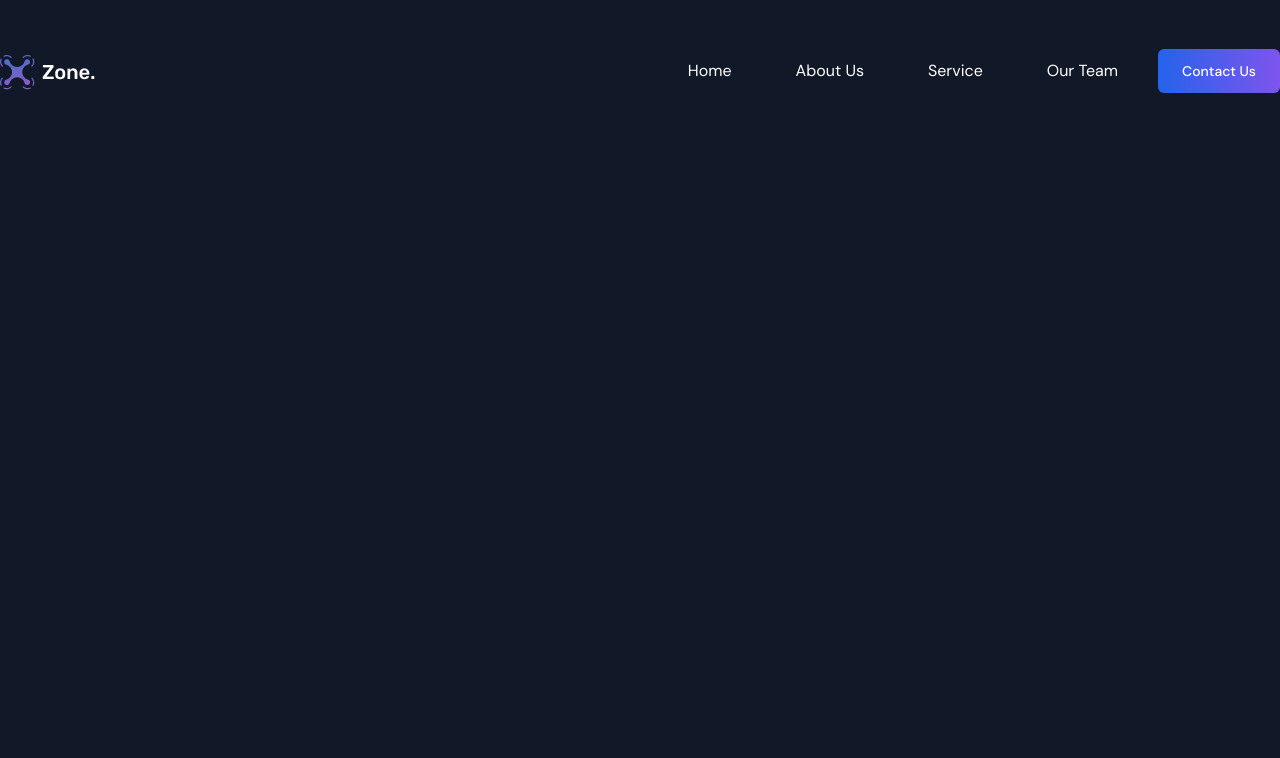
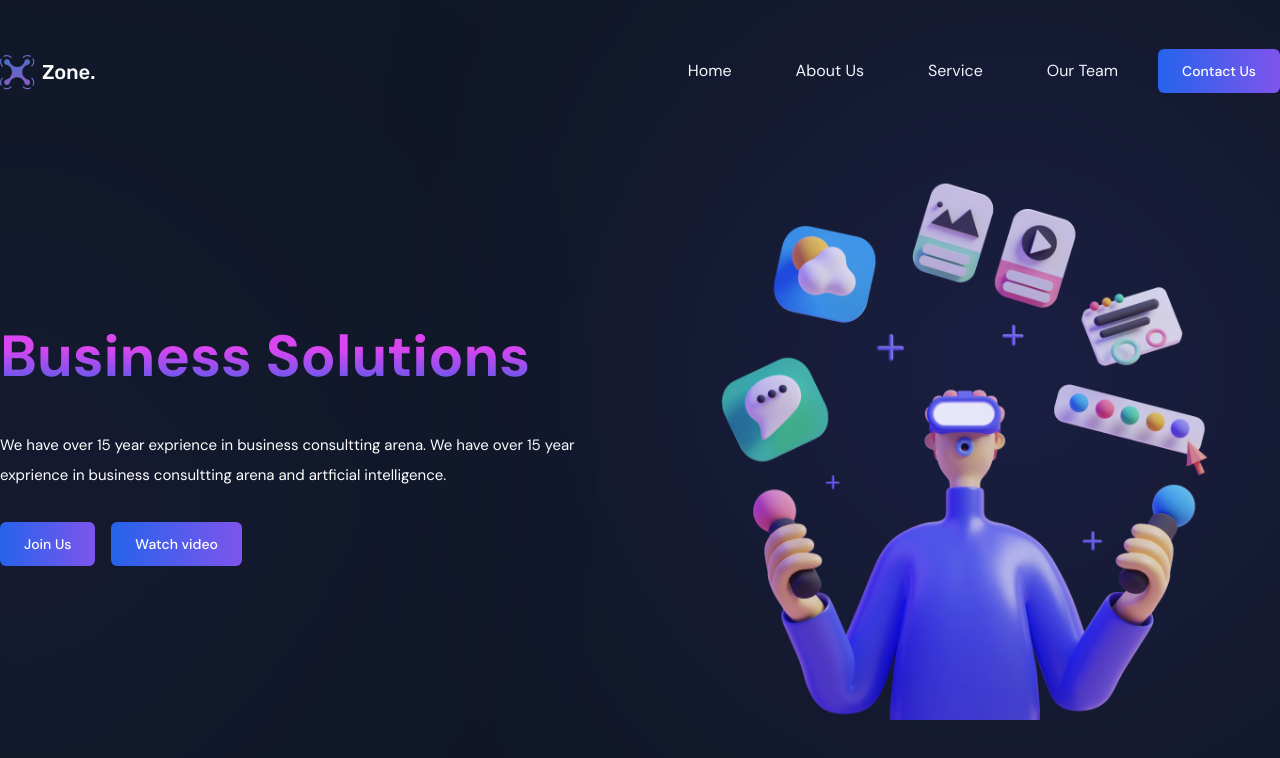
Before and after one commit to shohjahon-asqarov/virtuality, a React (Create React App) app: page / in a window 1280 px wide. Shown: the top 758 px of the page. Built offline with nearby package versions, Linux system fonts and the light colour scheme.

Commit message:
add header section

```diff
--- a/src/App.jsx
+++ b/src/App.jsx
@@ -9,13 +9,21 @@ import 'aos/dist/aos.css';
 // import sass styles
 import './scss/main.scss';
 import Navbar from './components/Navbar';
+import { useEffect } from 'react';
+import Header from './components/Header';
 
 
 export default function App() {
+
+  useEffect(() => {
+    AOS.init();
+  }, [])
+
   return (
     <div className="bg-dark min-h-screen">
       <div className="container">
         <Navbar />
+        <Header />
       </div>
     </div>
   )
--- /dev/null
+++ b/src/components/Header.jsx
@@ -0,0 +1,39 @@
+import { headerImg } from '../assets/data'
+import Button from '../ui/Button'
+
+import { TypeAnimation } from 'react-type-animation';
+
+function Header() {
+    return (
+        <header id='home' className='container header'>
+            <div data-aos="fade-up" className="flex items-center 900:flex-row flex-col gap-y-6">
+                <div className='900:w-1/2 w-11/12 pt-10 900:pt-0'>
+                    <h1 className='gradient-text md:text-5xl lg:text-[58px] text-[32px] font-bold lg:leading-[84px] text-center 900:text-left'>
+                        <TypeAnimation
+                            sequence={[
+                                'Virtual reality      ',
+                                1500,
+                                'Business Solutions',
+                                1500
+                            ]}
+                            wrapper="div"
+                            cursor={true}
+                            repeat={Infinity}
+                        />
+
+                    </h1>
+                    <p className='text-white text-base md:text-[15px] md:leading-[30px] py-4 md:py-8 text-center 900:text-left'>We have over 15 year exprience in business consultting arena. We have over 15 year exprience in business consultting arena and artficial intelligence.</p>
+                    <div className="flex gap-4 justify-center 900:justify-start">
+                        <Button link="about" text='Join Us' />
+                        <Button link="about" text='Watch video' />
+                    </div>
+                </div>
+                <div className='900:w-1/2 w-11/12'>
+                    <img className='-translate-y-10' src={headerImg} alt="header" />
+                </div>
+            </div>
+        </header>
+    )
+}
+
+export default Header
```
